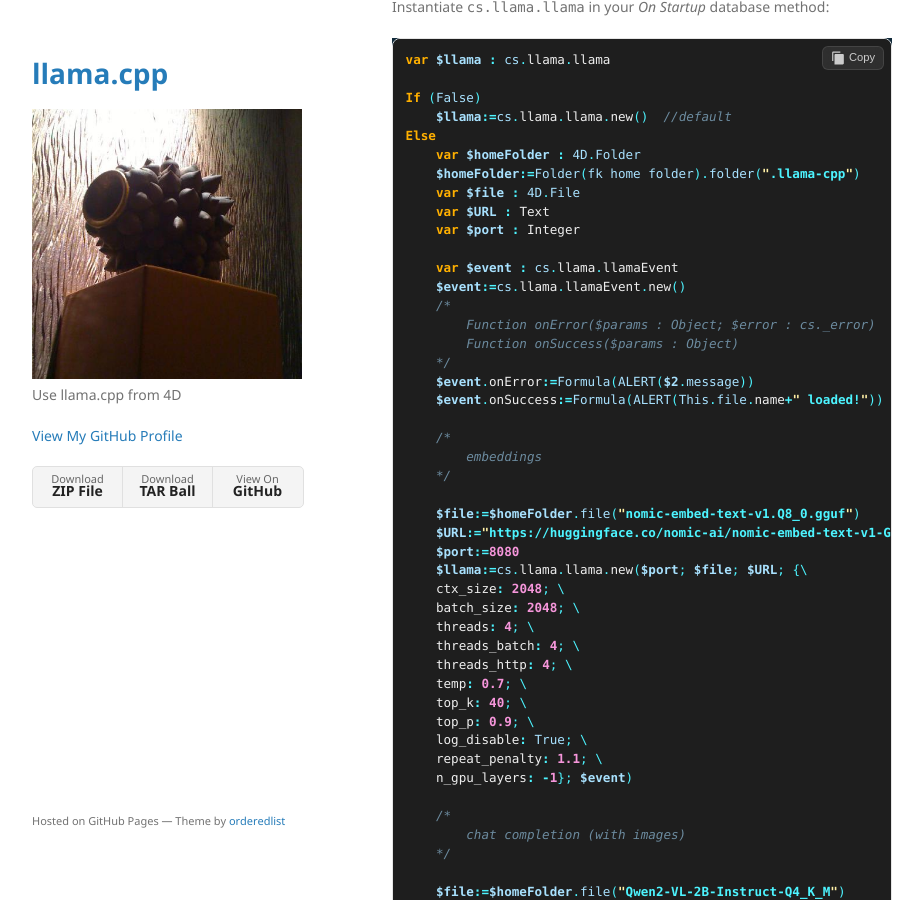
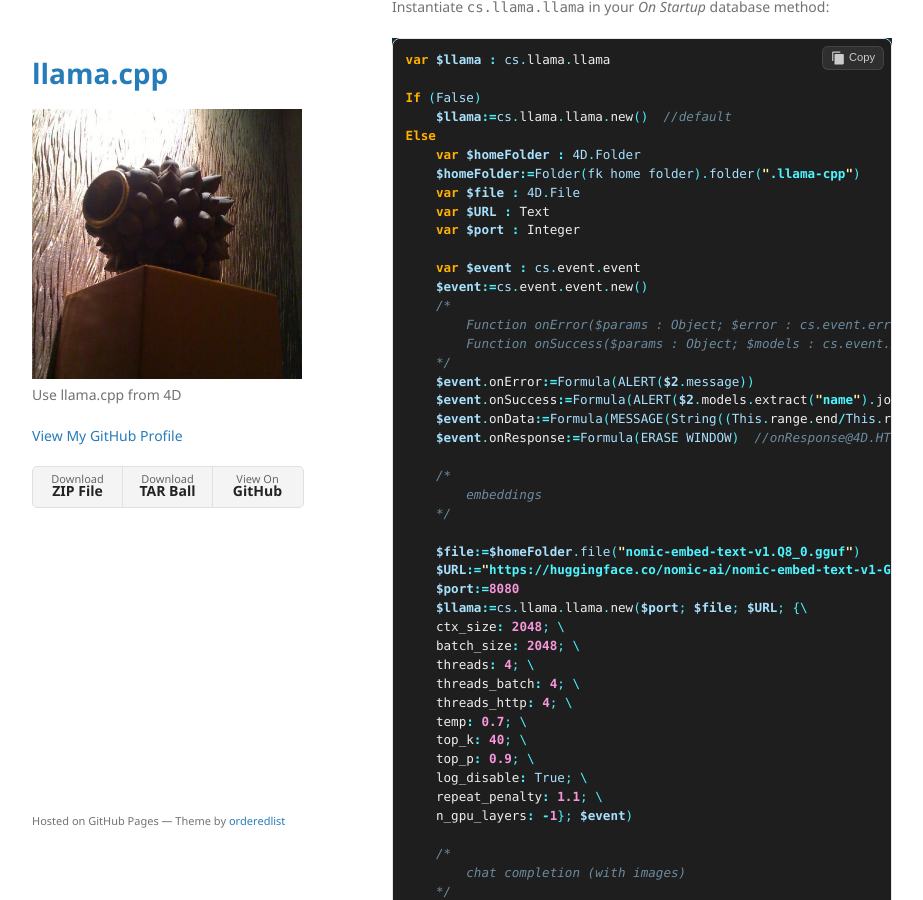
Before and after one commit to miyako/llama-cpp, a Jekyll site: the page built from index.md, in a window 1280 px wide and 900 px high, scrolled down 344 px. Shown: the whole window, without its empty margins (178-1101 px from the left). Built offline with Jekyll 4.4.1, drawn with Linux system fonts in a browser that asks for light colours.

Commit message:
Update index.md

```diff
--- a/index.md
+++ b/index.md
@@ -29,14 +29,16 @@ Else
     var $URL : Text
     var $port : Integer
 
-    var $event : cs.llama.llamaEvent
-    $event:=cs.llama.llamaEvent.new()
+    var $event : cs.event.event
+    $event:=cs.event.event.new()
     /*
-        Function onError($params : Object; $error : cs._error)
-        Function onSuccess($params : Object)
+        Function onError($params : Object; $error : cs.event.error)
+        Function onSuccess($params : Object; $models : cs.event.models)
     */
     $event.onError:=Formula(ALERT($2.message))
-    $event.onSuccess:=Formula(ALERT(This.file.name+" loaded!"))
+    $event.onSuccess:=Formula(ALERT($2.models.extract("name").join(",")+" loaded!"))
+    $event.onData:=Formula(MESSAGE(String((This.range.end/This.range.length)*100; "###.00%")))  //onData@4D.HTTPRequest
+    $event.onResponse:=Formula(ERASE WINDOW)  //onResponse@4D.HTTPRequest
 
     /*
         embeddings
```
